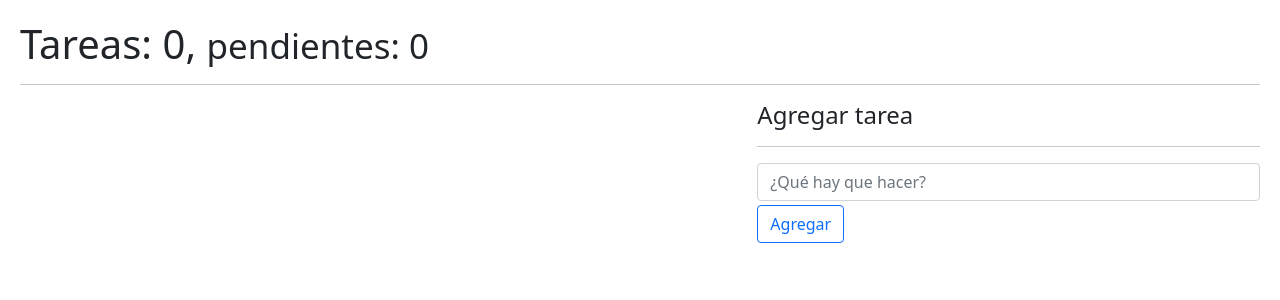
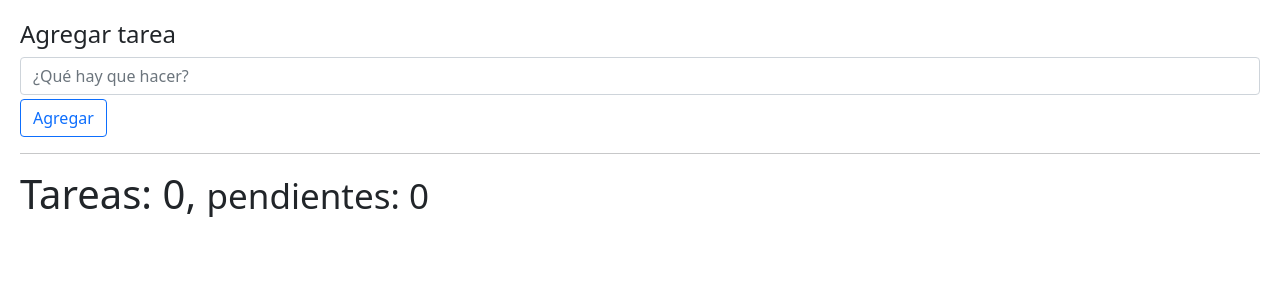
Before and after one commit to guilleperalta/tareas, a React (Vite) app: page / in a window 1280 px wide. Shown: the top 300 px of the page. Built offline with nearby package versions, Linux system fonts and the light colour scheme.

Commit message:
Se movio el bloque de agregar tareas arriba

```diff
--- a/src/HooksApp.jsx
+++ /dev/null
@@ -1,6 +0,0 @@
-
-export const HooksApp = () => {
-    return (
-      <h1>HooksApp</h1>
-    )
-  }
--- a/src/useReducer/TodoApp.jsx
+++ b/src/useReducer/TodoApp.jsx
@@ -9,26 +9,25 @@ export const TodoApp = () => {
 
     return (
         <>
-            <h1>Tareas: { todosCount }, <small>pendientes: { pendingTodosCount }</small> </h1>
+            <div className="col-12">
+                <h4>Agregar tarea</h4>
+                <TodoAdd
+                    onNewTodo={ handleNewTodo }
+                />
+            </div>
+
             <hr />
 
+            <h1>Tareas: { todosCount }, <small>pendientes: { pendingTodosCount }</small> </h1>
+
             <div className="row">
-                <div className="col-7">
+                <div className="col-12">
                     <TodoList
                         todos={ todos }
                         onDeleteTodo={ handleDeleteTodo }
                         onToggleTodo={ handleToggleTodo }
                     />
                 </div>
-
-                <div className="col-5">
-                    <h4>Agregar tarea</h4>
-                    <hr />
-                    <TodoAdd
-                        onNewTodo={ handleNewTodo }
-                    />
-                </div>
-
             </div>
 
 
```
